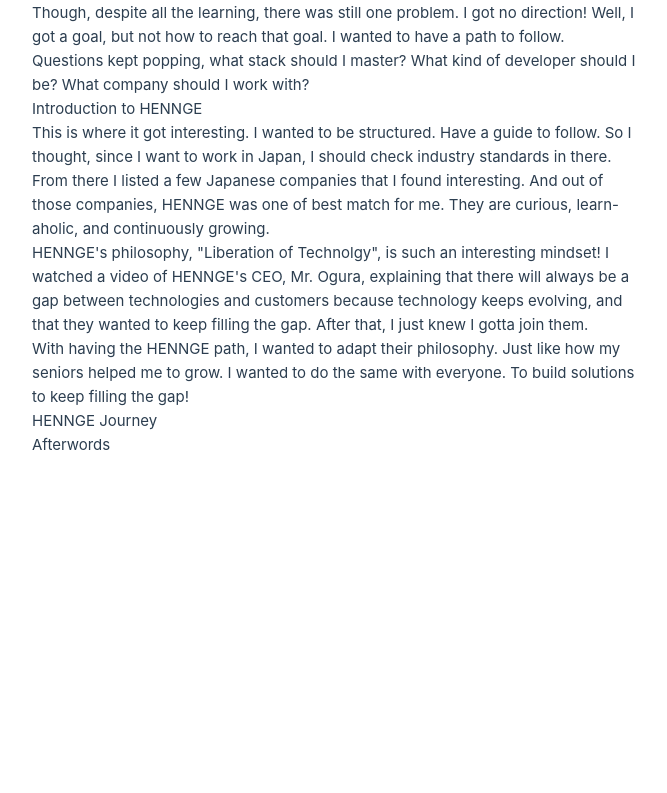
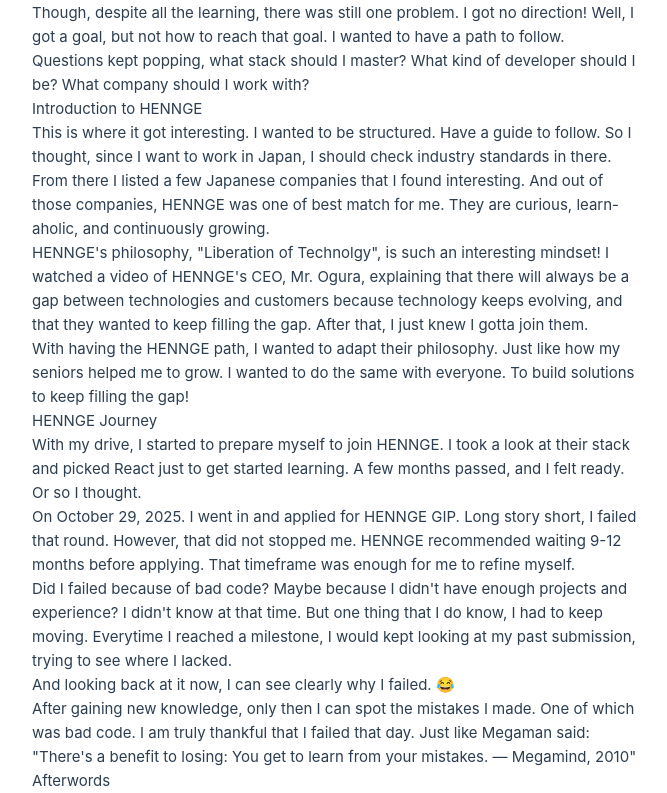
Before and after one commit to cynessa-dev/hello-HENNGE, a Vue app: page / in a window 1280 px wide. Shown: the part 839-1632 px from the top of the page, without its empty margins (608-1275 px from the left). Before the commit the page ends 1296 px from the top, so only its background shows below. Built offline with nearby package versions, Linux system fonts and the light colour scheme; the HTML template or start-up script is replaced by a standard one.

Commit message:
✨ content: add personal narrative about the journey to join HENNGE

```diff
--- a/src/App.vue
+++ b/src/App.vue
@@ -86,6 +86,24 @@
         </section>
         <section id="the-journey">
             <h2>HENNGE Journey</h2>
+            <p>
+                With my drive, I started to prepare myself to join HENNGE. I took a look at their stack and picked React just to get started learning. A few months passed, and I felt ready. Or so I thought.
+            </p>
+            <p>
+                On October 29, 2025. I went in and applied for HENNGE GIP. Long story short, I failed that round. However, that did not stopped me. HENNGE recommended waiting 9-12 months before applying. That timeframe was enough for me to refine myself.
+            </p>
+            <p>
+                Did I failed because of bad code? Maybe because I didn't have enough projects and experience? I didn't know at that time. But one thing that I do know, I had to keep moving. Everytime I reached a milestone, I would kept looking at my past submission, trying to see where I lacked.
+            </p>
+            <p>
+                And looking back at it now, I can see clearly why I failed. 😂
+            </p>
+            <p>
+                After gaining new knowledge, only then I can spot the mistakes I made. One of which was bad code. I am truly thankful that I failed that day. Just like Megaman said:
+            </p>
+            <p>
+                "There's a benefit to losing: You get to learn from your mistakes. — Megamind, 2010"
+            </p>
         </section>
         <section id="afterwords">
             <h2>Afterwords</h2>
```
